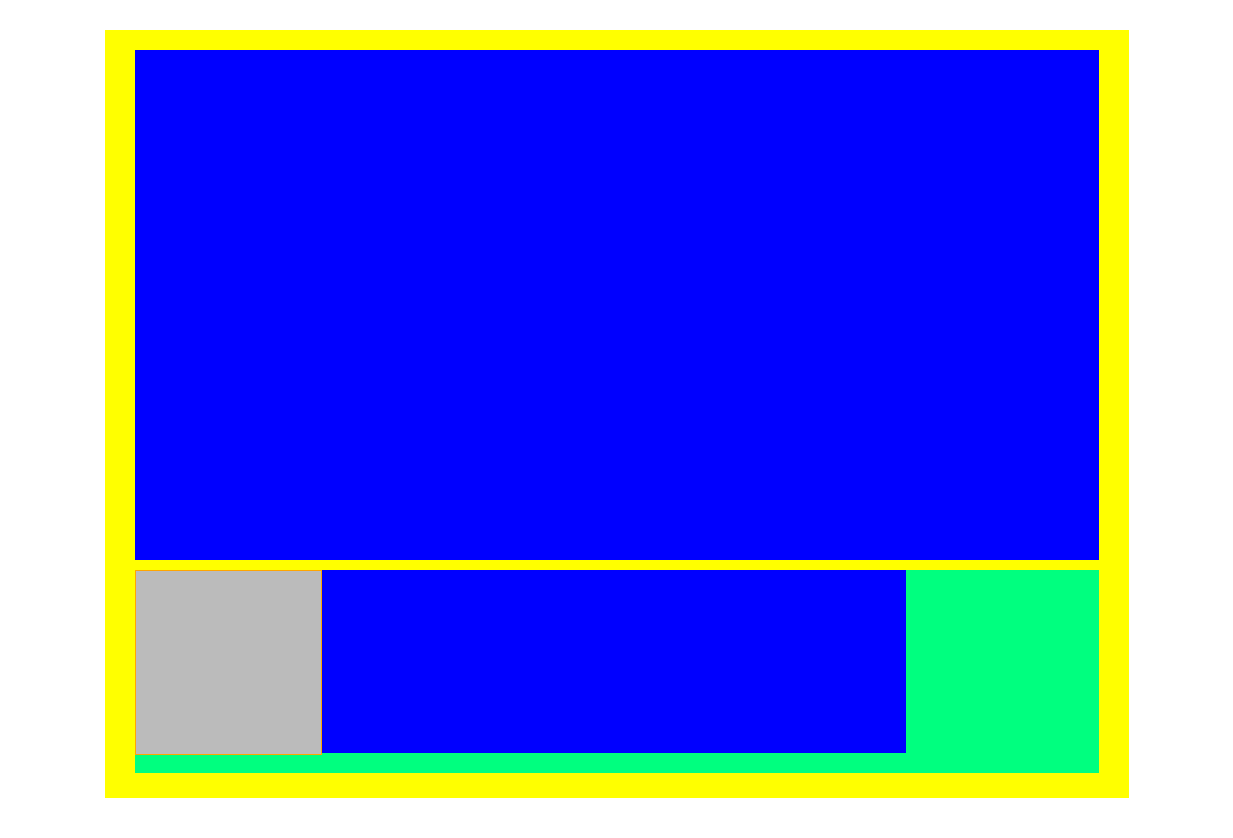
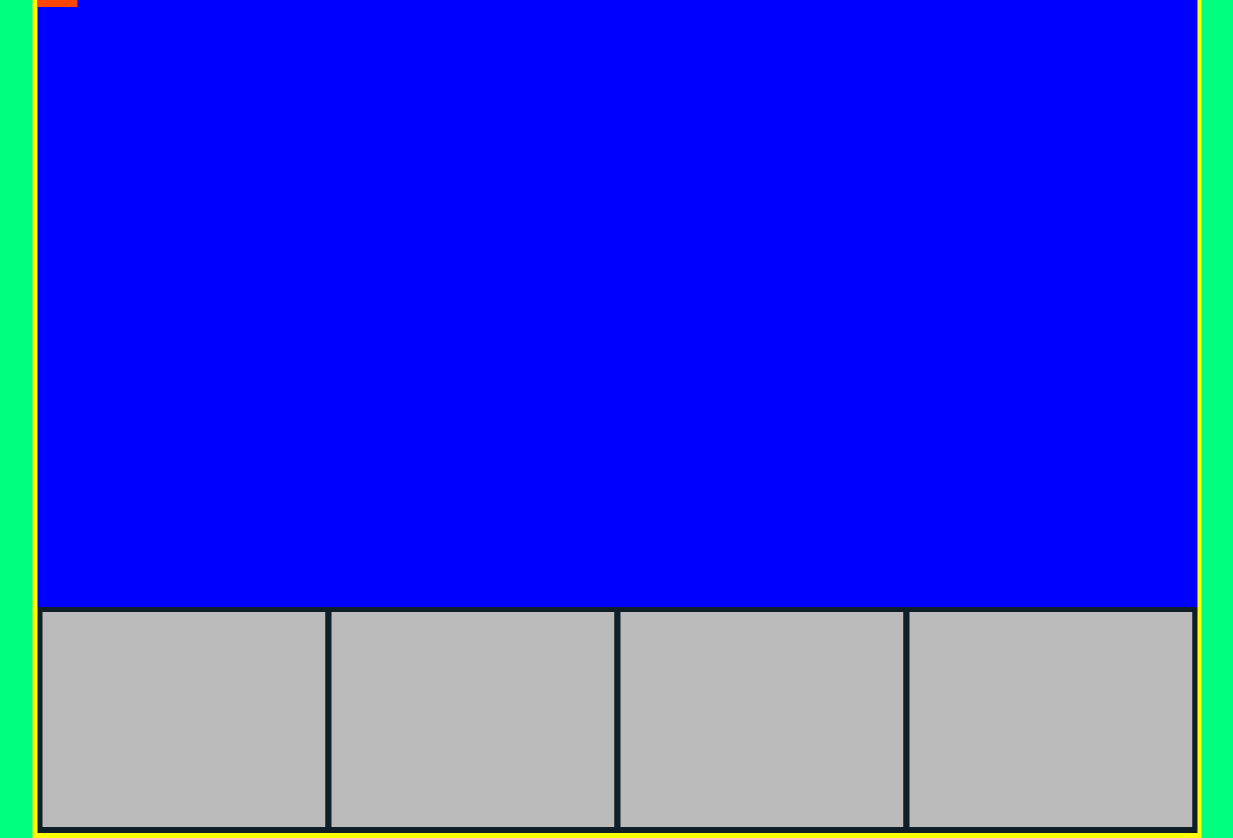
Before and after one commit to AlexSelMarburg/AlexSelMarburg.github.io, a plain HTML site: page index.html in a window 1536 px wide. Shown: the whole page, without its empty margins (151-1384 px from the left). Before the commit the page ends 800 px from the top, so only its background shows below. Drawn offline with Linux system fonts and the light colour scheme.

Commit message:
added hero cards and media query

```diff
--- a/index.html
+++ b/index.html
@@ -10,8 +10,10 @@
   </head>
   <body>
     <div id="main-container">
-      <div id="canvas-container"></div>
-      <div id="hud-container">
+      <div id="canvas-container">
+          <div class="test"></div>
+          <!-- <canvas id="canvas"></canvas> -->
+        </div>
         <div id="heroes-container">
           <div class="hero-card">
             <div class="hero-card-inner">
@@ -20,8 +22,28 @@
               </div>
             </div>
           </div>
+          <div class="hero-card">
+            <div class="hero-card-inner">
+              <div class="hero-card-front"></div>
+              <div class="hero-card-back">
+              </div>
+            </div>
+          </div>
+          <div class="hero-card">
+            <div class="hero-card-inner">
+              <div class="hero-card-front"></div>
+              <div class="hero-card-back">
+              </div>
+            </div>
+          </div>
+          <div class="hero-card">
+            <div class="hero-card-inner">
+              <div class="hero-card-front"></div>
+              <div class="hero-card-back">
+              </div>
+            </div>
+          </div>
         </div>
-      </div>
     </div>
   </body>
 </html>
--- a/style.css
+++ b/style.css
@@ -1,7 +1,12 @@
-body {
+* {
     margin: 0;
     padding: 0;
-    padding-top: 30px;
+}
+
+body {
+    background-color: #1e2121;
+    height: 100vh;
+    width: 100vw;
 }
 
 #main-container {
@@ -9,42 +14,41 @@ body {
     width: 1024px;
     height: 768px;
     background: yellow;
-    padding: 20px;
+    padding: 5px;
     margin: auto;
+
+    position: absolute;
+    top: 50%;
+    left: 50%;
+    transform: translate(-50%, -50%);
 }
 
 #canvas-container {
-    width: 98%;
-    height: 70%;
+    width: 1015px;
+    height: 560px;
     background-color: blue;
     margin: auto;
 }
 
-#hud-container {
-    width: 98%;
-    height: 28%;
-    background-color: springgreen;
-    margin: auto;
-    margin-top: 10px;
-
-}
-
-
 
 /* ----CARD--TEST------------------------------------------------------ */
 #heroes-container {
-    width: 80%;
-    height: 90%;
-    background-color: blue;
+    width: 1015px;
+    height: 198px;
+    background-color: #101e27;
+    display: flex;
+    flex-wrap: wrap;
+    justify-content: space-between;
+    padding: 0 5px;
 }
 
 .hero-card {
     background-color: transparent;
-    width: 24%;
-    height: 100%;
-    border: 1px solid orange;
+    width: 248.5px;
+    height: 187px;
+    margin-top: 5px;
+    cursor: pointer;
     perspective: 1000px;
-    cursor: pointer;
     /* Remove this if you don't want the 3D effect */
 }
 
@@ -83,3 +87,45 @@ body {
     color: white;
     transform: rotateY(180deg);
 }
+
+.test {
+    width: 35px;
+    height: 35px;
+    background-color: violet;
+}
+
+
+
+@media only screen and (min-width: 1365px) and (min-height: 750px) {
+    body {
+        background-color: springgreen;
+    }
+
+    #main-container {
+        box-sizing: border-box;
+        width: 1169px;
+        height: 876px;
+    }
+
+    #canvas-container {
+        width: 1160px;
+        height: 640px;
+    }
+
+    #heroes-container {
+        width: 1150px;
+        height: 226px;
+    }
+
+    .hero-card {
+        width: 283px;
+        height: 215px;
+    }
+
+    .test {
+        width: 40px;
+        height: 40px;
+        background-color: orangered;
+    }
+
+}
```
